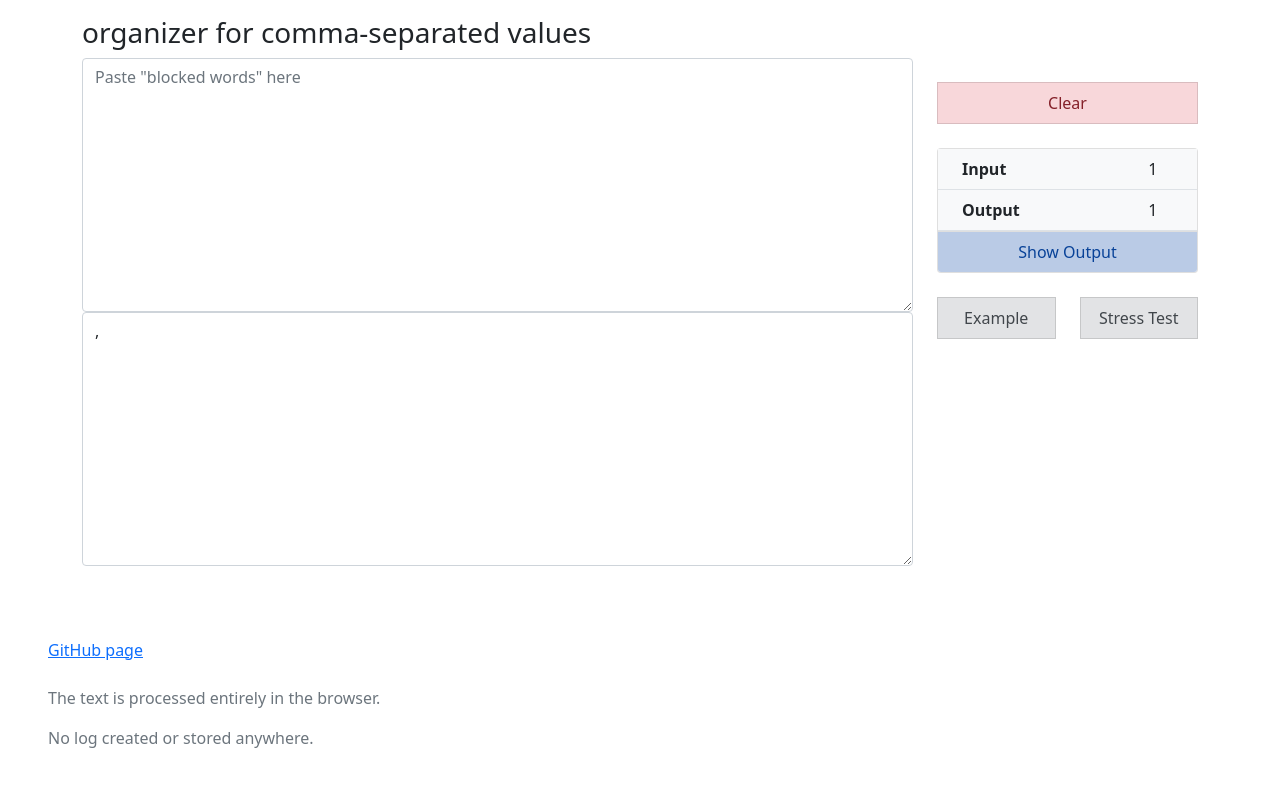
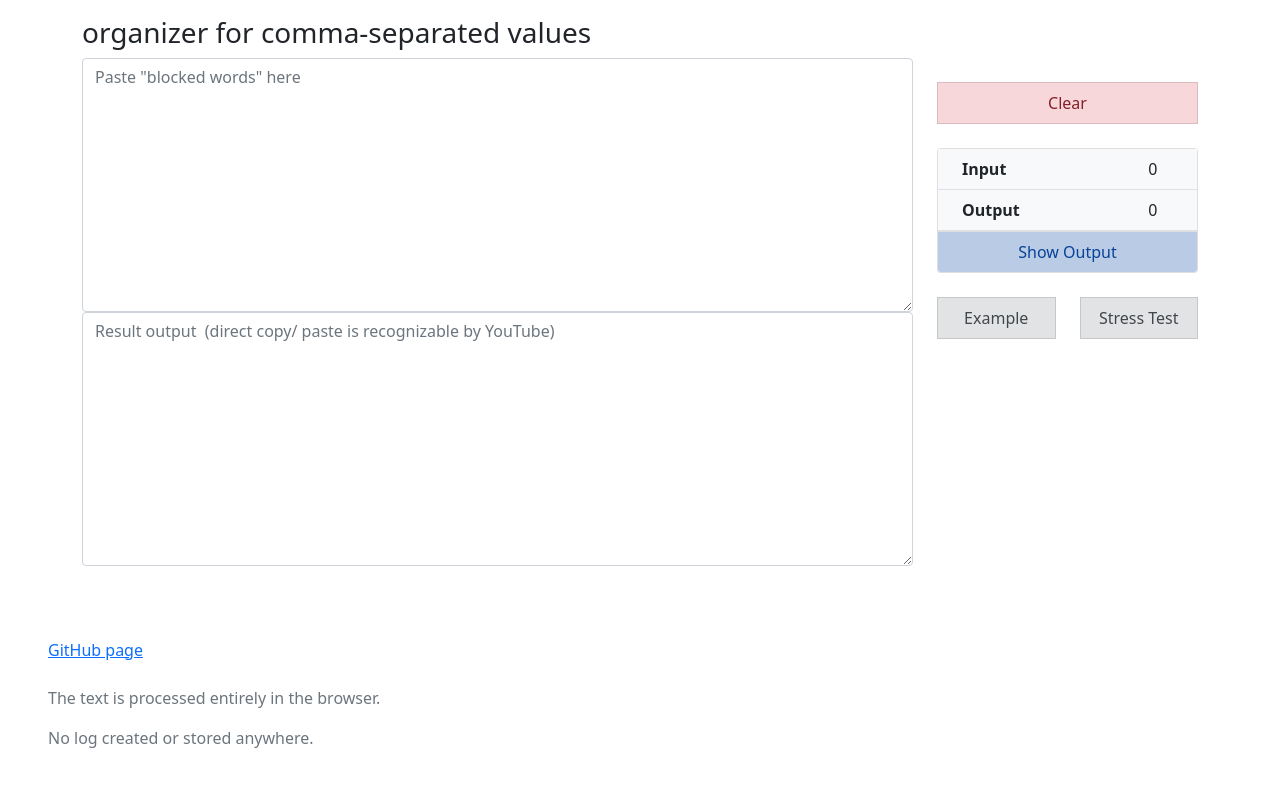
Before and after one commit to JoshuaTapioca/JoshuaTapioca.github.io, a plain HTML site: page index.html in a window 1280 px wide. Both pictures are taken after a click on the button "Show Output". Drawn offline with nearby package versions, Linux system fonts and the light colour scheme.

Commit message:
pre update

```diff
--- a/index.html
+++ b/index.html
@@ -22,7 +22,7 @@
             <div class="col">
                 <div class="form-group">
                     <textarea class="form-control" id="input" rows="10" placeholder='Paste "blocked words" here' spellcheck="false" autofocus></textarea>
-                    <textarea class="form-control" id="result" rows="10" placeholder='Result  (direct paste is recognizable to YouTube "blocked words")'></textarea>
+                    <textarea class="form-control" id="output" rows="10" placeholder='Result output  (direct copy/ paste is recognizable by YouTube)'></textarea>
                 </div>
             </div>
 
@@ -45,15 +45,15 @@
                                       <th class="border-top-0">&emsp;Input</th>
                                       <td class="border-top-0 text-right" id="incount">0</td>
                                   </tr>
-                                    <tr>
-                                        <th class="border-top-0">&emsp;Output</th>
-                                        <td class="border-top-0 text-right" id="totaled">0</td>
-                                    </tr>
+                                  <tr>
+                                      <th class="border-top-0">&emsp;Output</th>
+                                      <td class="border-top-0 text-right" id="outcount">0</td>
+                                  </tr>
                                 </tbody>
                             </table>
 
                             <div class="list-group list-group-flush">
-                                <button id="output" class="list-group-item list-group-item-action list-group-item-primary text-center">Show Output</button>
+                                <button id="show_output" class="list-group-item list-group-item-action list-group-item-primary text-center">Show Output</button>
                             </div>
                         </div>
                     </div>
@@ -89,5 +89,8 @@
 </footer>
 
 
+<script src="https://cdn.jsdelivr.net/npm/@popperjs/core@2.9.1/dist/umd/popper.js" integrity="sha512-WH90Jh4BQmw7ReYTYn17EfbF/M0lwZlbP0yBXinqtleFkNR+x0MnlDV4SyCrCi3EM+yeAFYHQHIajaR7po23/A==" crossorigin="anonymous"></script>
+<script src="https://cdn.jsdelivr.net/npm/bootstrap@5.0.0-beta3/dist/js/bootstrap.js" integrity="sha512-X1s6uPcbcX79qMRKbz5OewLwt4NUZhBTYBrkau6SOTC83OSdN5+WzhWSYNueXHKF9CxF97QlU9bi0LHtSefS0w==" crossorigin="anonymous"></script>
+
 </body>
 </html>
--- a/js/script.js
+++ b/js/script.js
@@ -1,10 +1,33 @@
-var text, counts, uniqCount;
+var pretext, counts, uniqCount;
 
-document.querySelector('#output').onclick = function() {
+document.querySelector('#show_output').onclick = function() {
 
     count();
 
-    text += ",";
+    text = '';
+    temtext1 = '';
+    temtext2 = '';
+    temtext3 = '';
+
+    if (pretext.slice(-1) !== ',') {
+      pretext += ",";
+    }
+
+    var temtext1 = pretext.replace(/、|，/g, ',');
+
+    var temtext2 = temtext1.replace(/,\s/g, '#3#w#q#');
+
+    var temtext3 = temtext2.replace(/\s/g, ',\n');
+
+    var text = temtext3.replace(/#3#w#q#/g, ',\n');
+
+
+    if (!text.replace(/\s|,/g, '').length) {
+      document.querySelector('#incount').innerText = 0;
+      out0count()
+      return;
+    }
+
 
     document.querySelector('#incount').innerText = text.replace(/[^","]/g, "").length;
 
@@ -32,8 +55,7 @@ document.querySelector('#output').onclick = function() {
         uniqueLinesText += uniqueLine + '\n';
     }
 
-
-    document.querySelector('#totaled').innerText = uniqueLines.length - 1;
+//    document.querySelector('#outcount').innerText = uniqueLines.length - 1;
 
 
     var sorting = uniqueLinesText;
@@ -47,29 +69,44 @@ document.querySelector('#output').onclick = function() {
     }
         console.log(sorting);
 
-    document.querySelector('#result').value = sorting.slice(2);
+
+//    if (sorting.slice(3, 4) === ',\n') {
+//    }
+    var sorting = sorting.replace(/^\s+/, "");
+    var sorting = sorting.replace(/^,\s+/, "");
+
+    document.querySelector('#output').value = sorting;
+
+    document.querySelector('#outcount').innerText = sorting.replace(/[^","]/g, "").length;
 
 }
 
 
 
 document.querySelector('#clear').onclick = function() {
-  text = '';
+  clear()
+}
+
+
+function clear() {
+  pretext = '';
   counts = [];
   uniqCount = [];
   document.querySelector('#incount').innerText = 0;
-  document.querySelector('#totaled').innerText = 0;
+  document.querySelector('#outcount').innerText = 0;
   document.querySelector('#input').value = '';
-  document.querySelector('#result').value = '';
+  document.querySelector('#output').value = '';
 }
 
 
-
 function init() {
-    document.getElementById("clear").click();
+  document.querySelector('#incount').innerText = 0;
+  document.querySelector('#input').value = '';
+  out0count()
   }
 
 window.onload = init;
+
 
 
 
@@ -80,30 +117,34 @@ window.onload = init;
 // keyinput.addEventListener("keyup", function(event) {
 //   if (event.keyCode === 13) {
 //     event.preventDefault();
-//     document.getElementById("output").click();
+//     document.getElementById("show_output").click();
 //   }
 // });
 
 
+function out0count() {
+  output0count = [];
+  output0count = document.querySelector('#output').value;
+  document.querySelector('#outcount').innerText = output0count.replace(/[^","]/g, "").length;
+}
 
-// ----------------------------------------------
+
 
 
 function count() {
-    text = '';
+    pretext = '';
     counts = [];
     uniqCount = [];
 
     document.querySelector('#incount').innerText = 0;
-    document.querySelector('#totaled').innerText = 0;
-    text = document.querySelector('#input').value;
+    document.querySelector('#outcount').innerText = 0;
+    pretext = document.querySelector('#input').value;
 
 
 
-    if (!text) return;
+    if (!pretext) return;
 
-    var input = text.split('\n');
-    document.querySelector('#totaled').innerText = input.length;
+    var input = pretext.split('\n');
 
     if (input.length <= 1) return;
 
```
Also changed, not shown: js/script_test.js.
